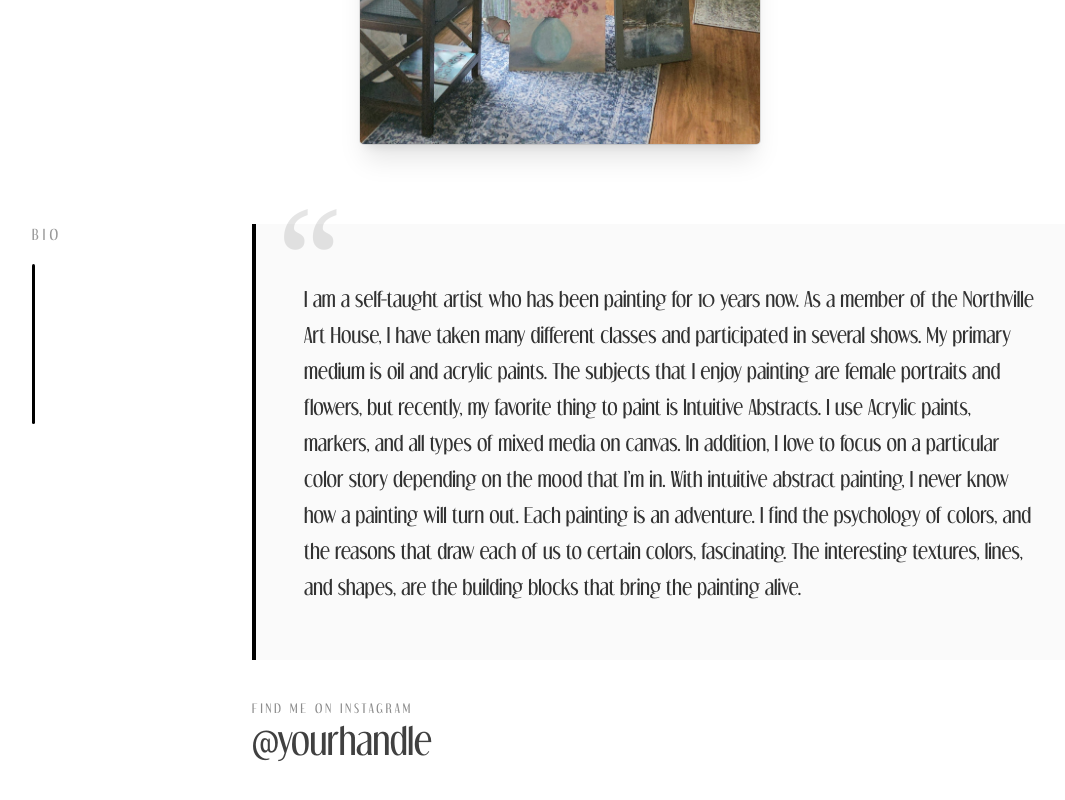
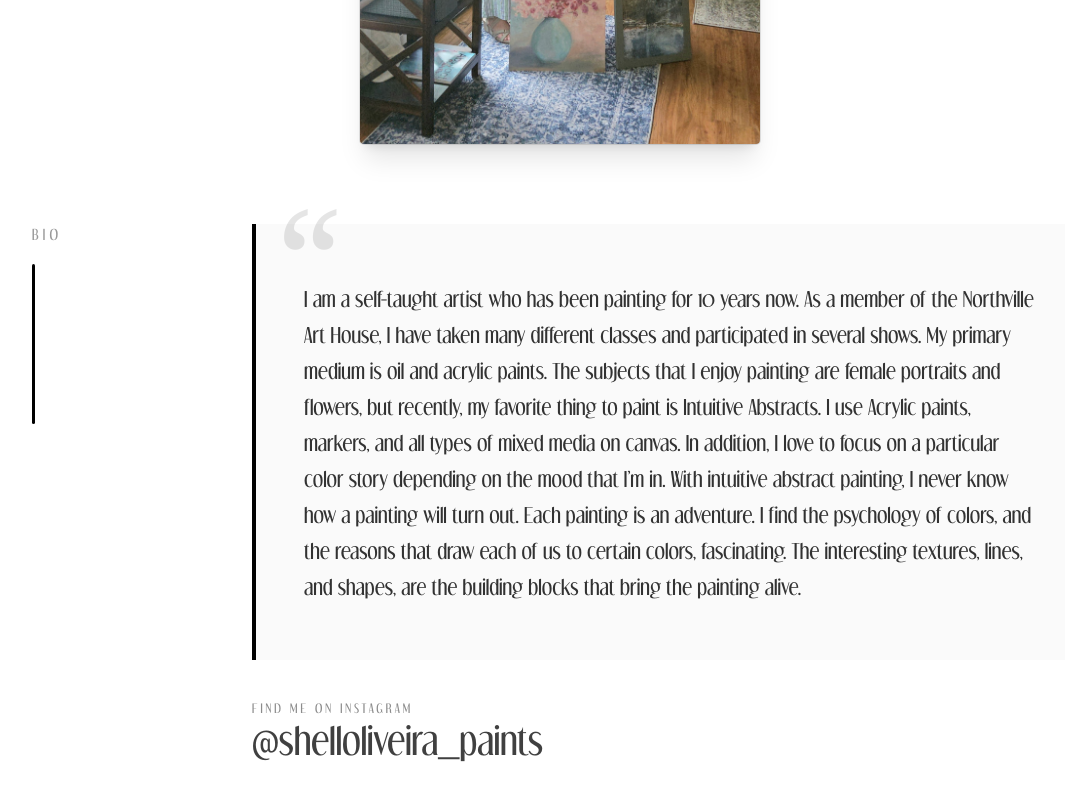
Before and after one commit to PhillBost/shelly-portfolio, a React (Vite) app: page / in a window 1280 px wide. Shown: the part 2551-3351 px from the top of the page, without its empty margins (80-1145 px from the left). Built offline with nearby package versions, Linux system fonts and the light colour scheme; no server answers; what @cloudinary/url-gen would draw is missing.

Commit message:
updated instagram handle

```diff
--- a/src/content/siteContent.js
+++ b/src/content/siteContent.js
@@ -16,7 +16,7 @@ export const siteContent = {
 
   aboutTitle: "About Me",
 
-  instagramHandle: "@yourhandle",
+  instagramHandle: "@shelloliveira_paints",
 
   galleryTitle: "Gallery",
 };
```
